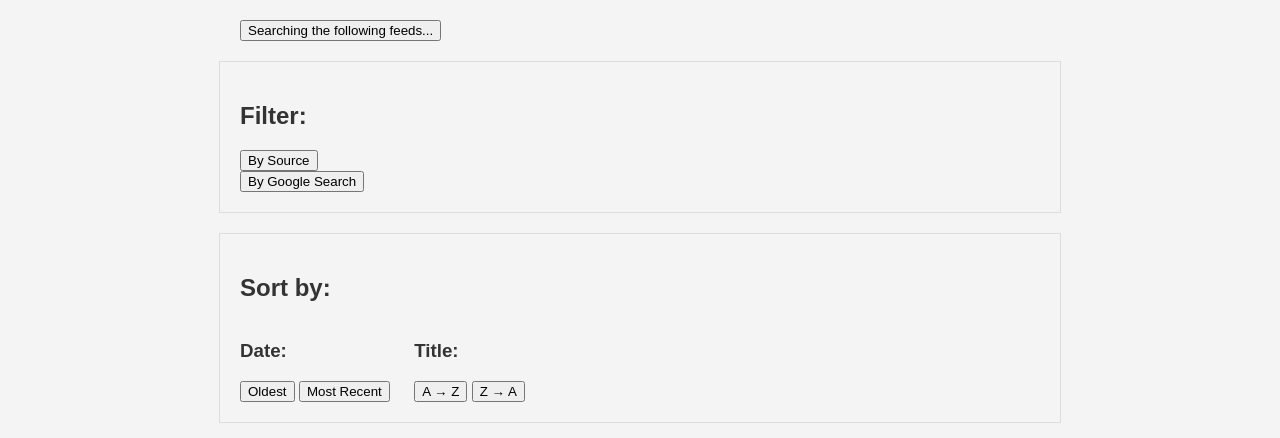
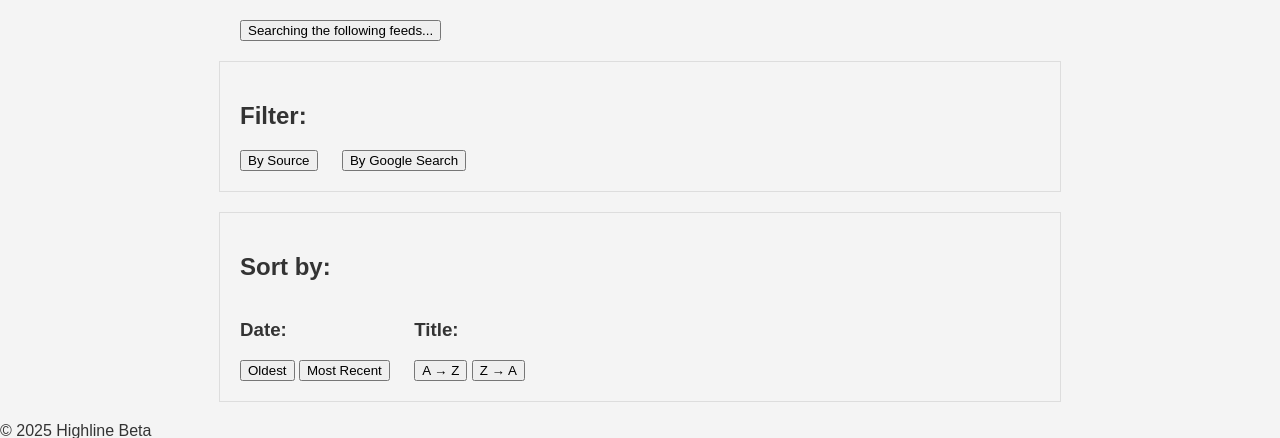
Before and after one commit to JohayerChowdury/NewsAggregator, a Flask app: template templates/base.html in a window 1280 px wide. Shown: the part 115-553 px from the top of the page. Run offline with Flask 3, Linux system fonts and the light colour scheme; the template is opened without the code that fills it, so the values that code supplies are empty; parts of the project's set-up code (start-up, migrations or seed data) failed here and were passed over.

Commit message:
css change

```diff
--- a/static/style.css
+++ b/static/style.css
@@ -118,6 +118,11 @@ article p {
   border: 1px solid #ddd;
 }
 
+.filters div {
+  display: inline-block;
+  margin-right: 20px;
+}
+
 .sorting {
   margin: 20px auto;
   padding: 20px 20px;
```
